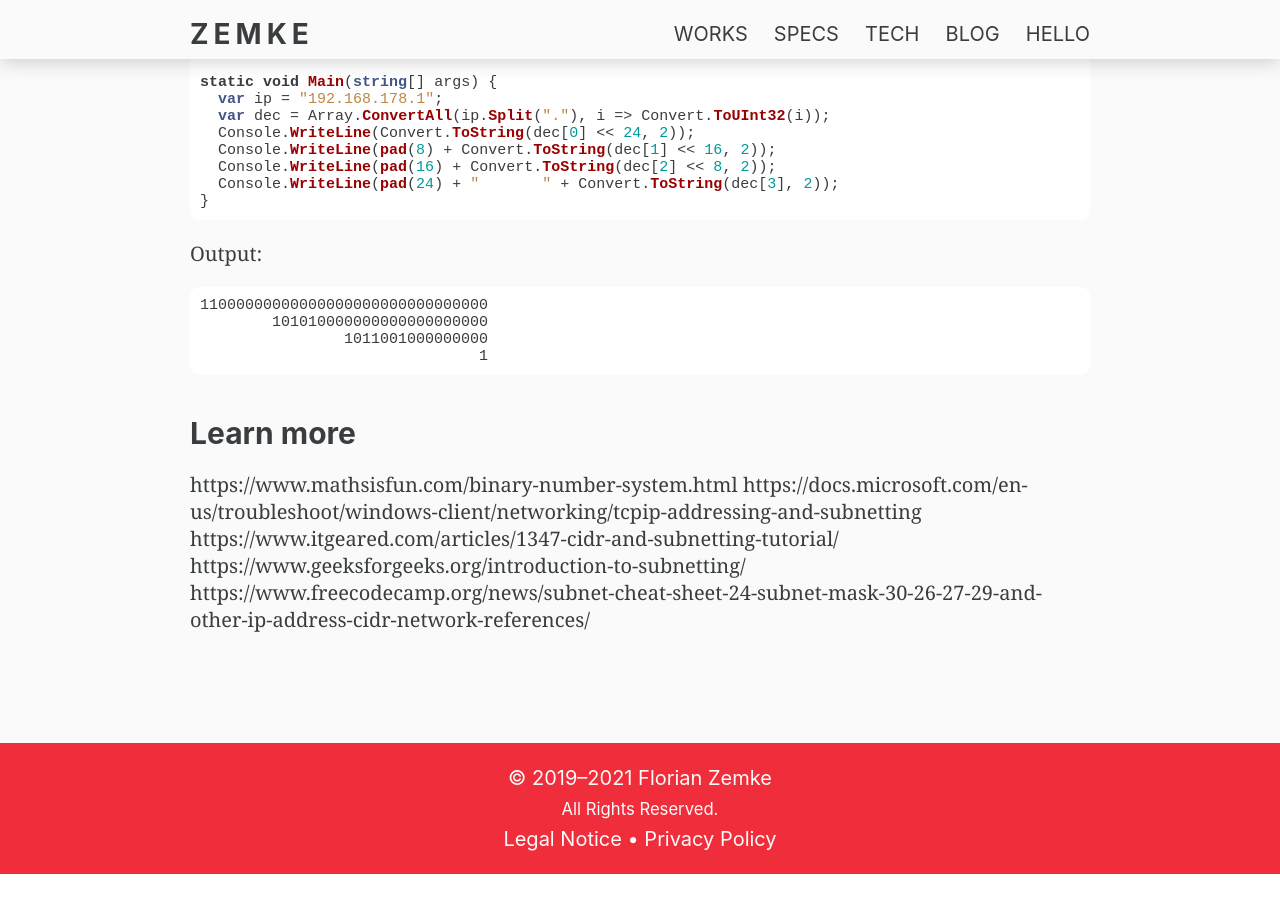
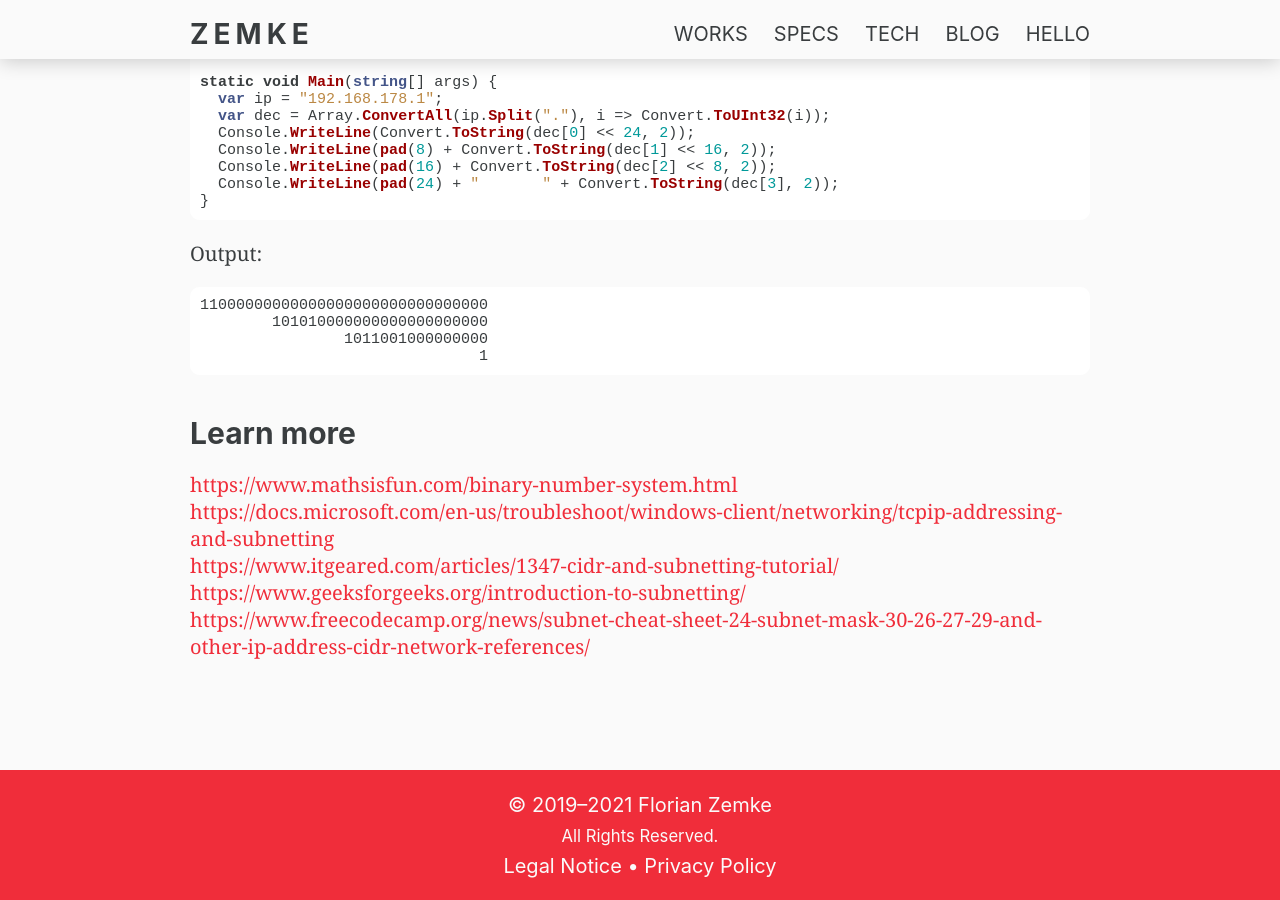
Before and after one commit to Zemke/zemke.github.io, a Jekyll site: the page built from _posts/2021-09-21-subnetting-csharp.md, in a window 1280 px wide and 900 px high, scrolled down 3754 px. Built offline with Jekyll 4.4.1, drawn with Linux system fonts in a browser that asks for light colours; before the commit the page ends 4627 px from its top, so only the background shows below that; some of the changed lines change nothing that is shown.

Commit message:
Fix links

```diff
--- a/_posts/2021-09-21-subnetting-csharp.md
+++ b/_posts/2021-09-21-subnetting-csharp.md
@@ -222,8 +222,8 @@ Output:
 
 ## Learn more
 
-https://www.mathsisfun.com/binary-number-system.html
-https://docs.microsoft.com/en-us/troubleshoot/windows-client/networking/tcpip-addressing-and-subnetting
-https://www.itgeared.com/articles/1347-cidr-and-subnetting-tutorial/
-https://www.geeksforgeeks.org/introduction-to-subnetting/
-https://www.freecodecamp.org/news/subnet-cheat-sheet-24-subnet-mask-30-26-27-29-and-other-ip-address-cidr-network-references/
+[https://www.mathsisfun.com/binary-number-system.html](https://www.mathsisfun.com/binary-number-system.html) \
+[https://docs.microsoft.com/en-us/troubleshoot/windows-client/networking/tcpip-addressing-and-subnetting](https://docs.microsoft.com/en-us/troubleshoot/windows-client/networking/tcpip-addressing-and-subnetting) \
+[https://www.itgeared.com/articles/1347-cidr-and-subnetting-tutorial/](https://www.itgeared.com/articles/1347-cidr-and-subnetting-tutorial/) \
+[https://www.geeksforgeeks.org/introduction-to-subnetting/](https://www.geeksforgeeks.org/introduction-to-subnetting/) \
+[https://www.freecodecamp.org/news/subnet-cheat-sheet-24-subnet-mask-30-26-27-29-and-other-ip-address-cidr-network-references/](https://www.freecodecamp.org/news/subnet-cheat-sheet-24-subnet-mask-30-26-27-29-and-other-ip-address-cidr-network-references/)
```
